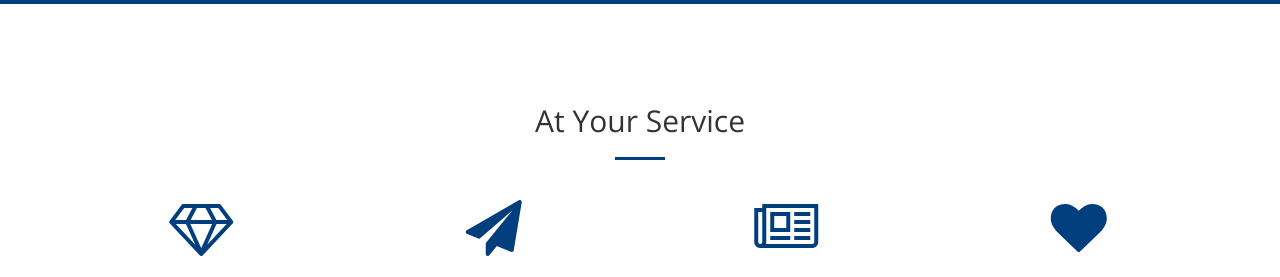
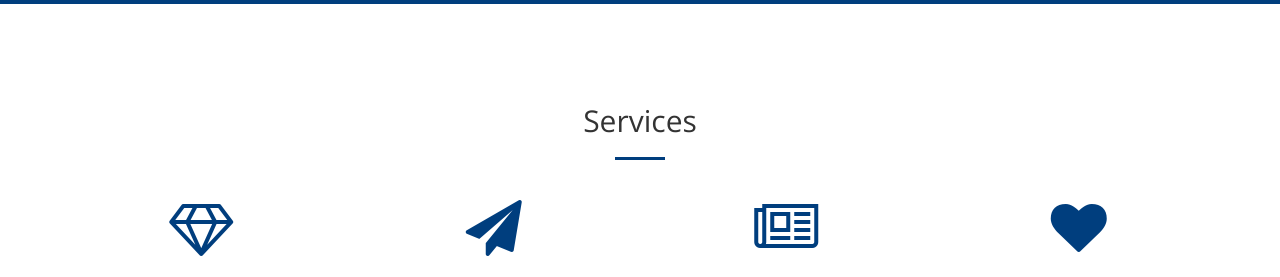
Before and after one commit to carlesac/carlesac.github.io, a Jekyll site: the page built from index.html, in a window 1280 px wide and 900 px high, scrolled down 1130 px. Shown: the part 160-437 px from the top of the window. Built offline with Jekyll 4.4.1, drawn with Linux system fonts in a browser that asks for light colours.

Commit message:
Update services.html

```diff
--- a/_includes/services.html
+++ b/_includes/services.html
@@ -2,7 +2,7 @@
     <div class="container">
         <div class="row">
             <div class="col-lg-12 text-center">
-                <h2 class="section-heading">At Your Service</h2>
+                <h2 class="section-heading">Services</h2>
                 <hr class="primary">
             </div>
         </div>
```
